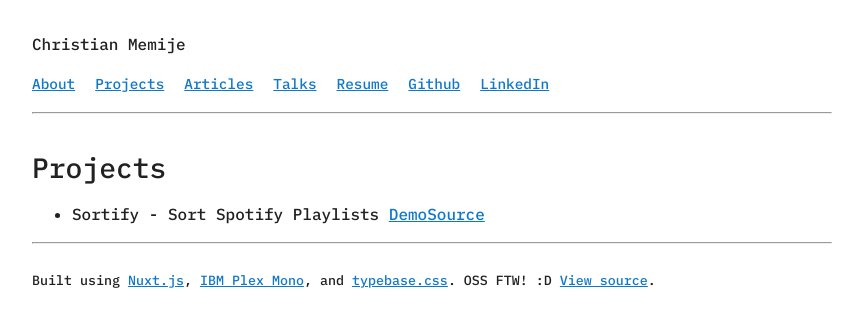
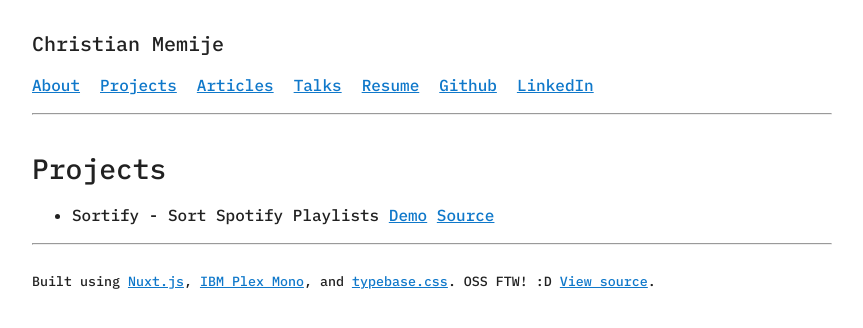
Before and after one commit to christianmemije/christian-memije, a Nuxt app: page /projects in a window 1280 px wide. Shown: the top 328 px of the page, without its empty margins (208-1071 px from the left). Built offline with nearby package versions, Linux system fonts and the light colour scheme.

Commit message:
feat(): minor stylistic updates

```diff
--- a/components/SiteHeader.vue
+++ b/components/SiteHeader.vue
@@ -63,12 +63,12 @@ export default {
 
 <style scoped lang="scss">
 .title {
-  font-size: 1rem;
+  font-size: 1.25rem;
   color: #212121;
   text-decoration: none;
 }
 nav {
-  font-size: 0.9rem;
+  font-size: 1rem;
   ul {
     padding: 0;
   }
--- a/pages/projects.vue
+++ b/pages/projects.vue
@@ -5,6 +5,7 @@
       <li v-for="project in projects" :key="project.name">
         {{ project.name }} - {{ project.description }}
         <ExternalLink :href="project.demoHref" :text="'Demo'" />
+        {{ ' ' }}
         <ExternalLink :href="project.codeHref" :text="'Source'" />
       </li>
     </ul>
```
